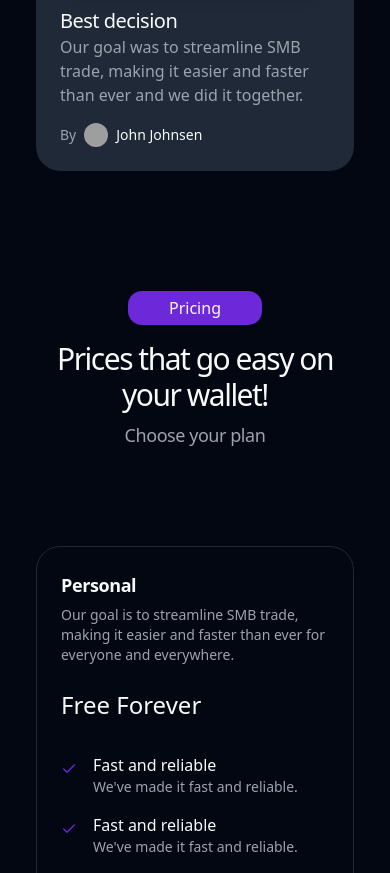
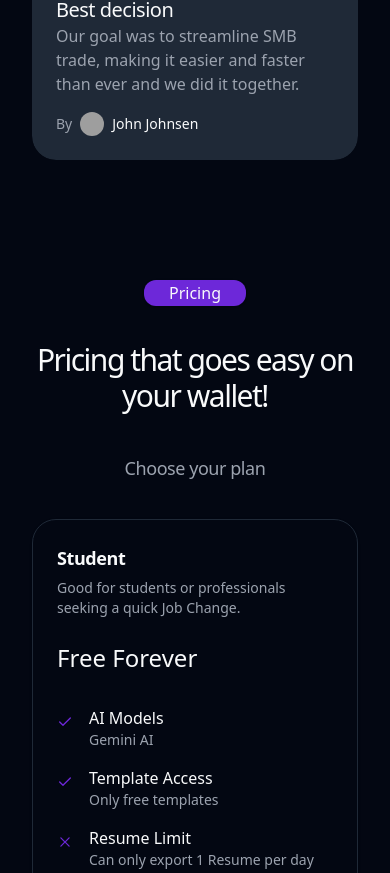
Before and after one commit to vishu221b/AI-Resume-Builder, a React (Vite) app: page / in a window 390 px wide. Shown: the part 1127-2000 px from the top of the page. Built offline with nearby package versions, Linux system fonts and the light colour scheme; no server answers; grey boxes are pictures that could not be loaded; a web font is replaced by a local one.

Commit message:
Landing Page Responsiveness fixed and finalizations done for designs (preliminary requirements) for all device types

```diff
--- a/src/App.tsx
+++ b/src/App.tsx
@@ -16,7 +16,7 @@ function App() {
       {isSignedIn ?
         <Navbar />
         : ""}
-      <div className='rounded-3xl shadow-xl mb-5]'>
+      <div className='rounded-3xl shadow-xl'>
         <Outlet />
       </div>
     </>
--- a/src/components/Footer.tsx
+++ b/src/components/Footer.tsx
@@ -73,7 +73,7 @@ export const Footer = () => {
     ];
 
     return (
-        <div className="w-full py-20 lg:py-20 bg-background text-foreground border border-gray-50 dark:border-0 rounded-b-3xl mt-10">
+        <div className="w-full py-20 lg:py-20 bg-background text-foreground border-0 border-gray-50 dark:border-0 rounded-b-3xl mt-0 bg-trasnparent">
             <div className="container mx-auto">
                 <div className="grid lg:grid-cols-2 gap-10 items-center">
                     <div className="flex gap-8 flex-col items-start">
--- a/src/components/Hero.tsx
+++ b/src/components/Hero.tsx
@@ -83,12 +83,12 @@ export const Hero = () => {
         max-h-[calc(100vh-20vh)]
         lg:max-h-[calc(100vh-30vh)]
         -translate-y-5
-        lg:-translate-y-0
+        lg:translate-y-5
         ">
-            <FramrDiv className="max-h-hull transition-transform delay-1000" id={"spline-box"}>
+            <FramrDiv className="lg:max-h-full transition-transform delay-1000" id={"spline-box"}>
                 <motion.img
                     src={HeroIllustration}
-                    className={`h-full w-full -z-50 overflow-visible`}
+                    className={`lg:h-full max-h-sm lg:max-h-full w-full -z-50 overflow-visible`}
                     alt=""
                     animate={{ scale: [1.2, 1.2, 1.2], x: [-screenW / -7.3, 0], opacity: [0, 1] }}
                     transition={{ duration: 1.2, delay: .4 }}
--- a/src/components/Pricing.tsx
+++ b/src/components/Pricing.tsx
@@ -1,4 +1,4 @@
-import { Check, MoveRight } from "lucide-react";
+import { Check, Cross, MoveRight } from "lucide-react";
 import { Badge } from "@/components/ui/badge";
 import {
     Card,
@@ -9,57 +9,99 @@ import {
 } from "@/components/ui/card";
 import { Button } from "@/components/ui/button";
 import { Link } from "react-router-dom";
+import { Cross2Icon } from "@radix-ui/react-icons";
 
 const pricingCardOptions = [
     {
-        cardTitle: "Personal",
-        cardDescription: "Our goal is to streamline SMB trade, making it easier and faster than ever for everyone and everywhere.",
+        cardTitle: "Student",
+        cardDescription: "Good for students or professionals seeking a quick Job Change.",
         priceAmount: 40,
         periodLabel: "month",
         isFree: true,
         keyPoints: [
             {
-                title: "Fast and reliable",
-                subTitle: "We've made it fast and reliable.",
+                title: "AI Models",
+                subTitle: "Gemini AI",
                 icon: <Check className="w-4 h-4 mt-2 text-primary" />
             },
             {
-                title: "Fast and reliable",
-                subTitle: "We've made it fast and reliable.",
+                title: "Template Access",
+                subTitle: "Only free templates",
                 icon: <Check className="w-4 h-4 mt-2 text-primary" />
             },
             {
-                title: "Fast and reliable",
-                subTitle: "We've made it fast and reliable.",
-                icon: <Check className="w-4 h-4 mt-2 text-primary" />
+                title: "Resume Limit",
+                subTitle: "Can only export 1 Resume per day",
+                icon: <Cross2Icon className="w-4 h-4 mt-2 text-primary" />
+            },
+            {
+                title: "Watermark",
+                subTitle: "Watermark included on exported files",
+                icon: <Cross2Icon className="w-4 h-4 mt-2 text-primary" />
             },
         ],
-        button: { label: "Sign up Today", action: "/auth/sign-up" }
+        button: { label: "Start Building", action: "/auth/sign-up" }
     },
     {
-        cardTitle: "Commercial",
+        cardTitle: "Professional",
         cardDescription: "Our goal is to streamline SMB trade, making it easier and faster than ever for everyone and everywhere.",
-        priceAmount: 40,
+        priceAmount: 15,
         isFree: false,
         periodLabel: "month",
         keyPoints: [
             {
-                title: "Fast and reliable",
-                subTitle: "We've made it fast and reliable.",
+                title: "AI Models",
+                subTitle: "Gemini AI, ChatGPT-3.5, ChatGPT-4o",
                 icon: <Check className="w-4 h-4 mt-2 text-primary" />
             },
             {
-                title: "Fast and reliable",
-                subTitle: "We've made it fast and reliable.",
+                title: "Template Access",
+                subTitle: "All free and premium templates",
                 icon: <Check className="w-4 h-4 mt-2 text-primary" />
             },
             {
-                title: "Fast and reliable",
-                subTitle: "We've made it fast and reliable.",
+                title: "Resume Limit",
+                subTitle: "Can export 100 Resumes",
+                icon: <Check className="w-4 h-4 mt-2 text-primary" />
+            },
+            {
+                title: "No Watermark",
+                subTitle: " Watermark is not Included",
                 icon: <Check className="w-4 h-4 mt-2 text-primary" />
             },
         ],
-        button: { label: "Sign up Today", action: "/auth/sign-up" }
+        button: { label: "Get Plan", action: "/auth/sign-up?plan=enterprise" }
+    },
+    {
+        cardTitle: "Enterprise",
+        spanMultiple: true,
+        cardDescription: "Our goal is to streamline SMB trade, making it easier and faster than ever for everyone and everywhere.",
+        priceAmount: 25,
+        isFree: false,
+        periodLabel: "month",
+        keyPoints: [
+            {
+                title: "AI Models",
+                subTitle: "All available AI models",
+                icon: <Check className="w-4 h-4 mt-2 text-primary" />
+            },
+            {
+                title: "Template Access",
+                subTitle: "All free and premium templates",
+                icon: <Check className="w-4 h-4 mt-2 text-primary" />
+            },
+            {
+                title: "Resume Limit",
+                subTitle: "Can export unlimited Resumes",
+                icon: <Check className="w-4 h-4 mt-2 text-primary" />
+            },
+            {
+                title: "Premium Customer Support",
+                subTitle: "Troubleshooting Support is provided",
+                icon: <Check className="w-4 h-4 mt-2 text-primary" />
+            },
+        ],
+        button: { label: "Get Plan", action: "/auth/sign-up?plan=enterprise" }
     },
 ]
 
@@ -68,19 +110,19 @@ export const Pricing = () => (
     <div className="w-full py-10 lg:py-10">
         <div className="container mx-auto">
             <div className="flex text-center justify-center items-center gap-4 flex-col">
-                <Badge className="px-10 py-1 text-md font-medium">Pricing</Badge>
-                <div className="flex gap-2 flex-col">
+                <Badge className="px-6 py-0 text-md font-medium rounded-sm">Pricing</Badge>
+                <div className="flex gap-10 my-5 flex-col border-0">
                     <h2 className="text-3xl md:text-5xl tracking-tighter max-w-xl text-center font-regular">
-                        Prices that go easy on your wallet!
+                        Pricing that goes easy on your wallet!
                     </h2>
                     <p className="text-lg leading-relaxed tracking-tight text-muted-foreground max-w-xl text-center">
                         Choose your plan
                     </p>
                 </div>
-                <div className={`grid pt-20 text-left grid-cols-1 sm:grid-cols-2 lg:grid-cols-${pricingCardOptions.length > 3 ? 3 : pricingCardOptions.length} w-full gap-8`}>
+                <div className={`grid p-0 text-left grid-cols-1 sm:grid-cols-2 lg:grid-cols-3 w-full gap-8 `}>
                     {pricingCardOptions.map((opt, i) =>
-                        <Link to={opt.button.action} className="max-h-lg">
-                            <Card className="w-full rounded-3xl hover:cursor-pointer hover:shadow-2xl border light:border-gray-50 min-h-full" key={i}>
+                        <Link to={opt.button.action} className={`max-h-lg ${opt.spanMultiple ? "sm:col-span-2 lg:col-span-1" : ""}`}>
+                            <Card className={`w-full rounded-3xl hover:cursor-pointer hover:shadow-2xl border light:border-gray-50 min-h-full`} key={i}>
                                 <CardHeader>
                                     <CardTitle>
                                         <span className="flex flex-row gap-4 items-center font-bold text-lg">
@@ -134,5 +176,5 @@ export const Pricing = () => (
                 </div>
             </div>
         </div>
-    </div>
+    </div >
 );
--- a/src/components/QuickstartForm.tsx
+++ b/src/components/QuickstartForm.tsx
@@ -32,11 +32,21 @@ export const Quickstart = () => {
       yoyo: true,
       delay: .4,
     })
+    gsap.fromTo("#start-building-form", {
+      opacity: 0,
+      scrollTrigger: "#try-it-now",
+      y: 100,
+      delay: .2,
+    }, {
+      y: 0,
+      opacity: 1,
+      delay: .8,
+    })
   })
   return (
-    <div className="py-12 md:px-6 md:py-24 shadow-2xl dark:shadow-none shadow-slate-100 drop-shadow-2xl rounded-3xl border-0 dark:border-0">
-      <div className="container max-w-6xl mx-auto">
-        <div className="grid sm:grid-cols-2 gap-8 sm:gap-20">
+    <div className=" py-12 md:py-24 xshadow-2xl dark:shadow-none xshadow-slate-100 drop-shadow-2xl rounded-3xl border-0 max-w-[89%] sm:max-w-[92%] xl:max-w-[1440px] mx-auto dark:border-0 px-4 xl:px-0 dark:px-0">
+      <div className="max-w-7xl mx-auto">
+        <div className="grid sm:grid-cols-2 gap-8 sm:gap-12">
           <div className="flex flex-col gap-6">
             <div className="flex flex-col gap-4">
               <div>
@@ -78,13 +88,20 @@ export const Quickstart = () => {
                   Choose from over 100+ Free Professional Resume Templates.
                 </p>
               </div>
+
             </div>
+            <p className="text-lg leading-relaxed tracking-tight text-muted-foreground max-w-sm text-left">
+              Start your journey today towards a better Career.
+            </p>
           </div>
 
-          <div className="justify-center flex items-center">
-            <div className="rounded-md text-center flex flex-col border border-gray-50 dark:border-gray-900 shadow-lg min-w-full md:max-w-[50%] p-8 gap-4">
-              <p className="text-auto mx-auto" id="try-it-now">Start Building</p>
+          <div className="justify-center flex items-center" id="start-building-form">
+            <div className="rounded-3xl text-center flex flex-col border border-slate-100 dark:border-gray-900 xl:shadow-lg min-w-full md:max-w-[50%] px-2 py-8 gap-5 justify-around min-h-full sm:min-h-auto">
+              <div className="flex flex-col gap-4">
+                <p className="text-auto mx-auto" id="try-it-now">Start Building Now</p>
                 <DropdownMenuSeparator />
+              </div>
+              <div className="flex flex-col gap-6 min-h-full">
                 <div className="grid w-full max-w-sm items-center gap-2 mx-auto">
                   <Label htmlFor="firstname">First name</Label>
                   <Input
@@ -151,7 +168,7 @@ export const Quickstart = () => {
                       />
                     </PopoverContent>
                   </Popover>
-              </div>
+                </div></div>
               {/* <div className="grid w-full max-w-sm items-center gap-2 mx-auto">
                                 <Label htmlFor="picture">Upload resume</Label>
                                 <Input id="picture" type="file" className="border border-gray-100 shadow-sm drop-shadow-xl" />
--- a/src/components/navbar/Navbar.tsx
+++ b/src/components/navbar/Navbar.tsx
@@ -14,15 +14,24 @@ const Navbar = () => {
             border-gray-100
             dark:border-gray-900
             rounded-2xl p-2
-            shadow-lg mx-1 my-2
+            xshadow-lg
+            my-1
+            mb-10
             flex sm:flex-row gap-4
             justify-between
             md:justify-center
             items-center
-            px-4 z-50
+            px-4
+            z-50
             min-h-20
+            w-[94%]
+            mx-auto
+            md:max-w-[94%]
+        xl:max-w-[1320px]
+
             "
         >
+            {/* lg:max-w-[1400px] */}
             <div className="md:hiddens">
                 <Sidebar />
             </div>
--- a/src/pages/LandingPage.tsx
+++ b/src/pages/LandingPage.tsx
@@ -18,12 +18,11 @@ const LandingPage = ({ doNavigation = false }: LandingPageProps) => {
     return <Navigate to={"/home"} />
   }
   return (
-    <div className='max-w-screen m-1 pt-5 overflow-hidden'>
+    <div className='w-screen sm:container max-w-[1840px] sm:border-0 rounded-3xl my-1 mx-auto pt-1'>
       <SignedOut>
-        <div className='shadow-lg flex justify-around sm:justify-between border mb-10 p-3 rounded-xl gap-10 font-sans'>
+        <div className='shadow-lg flex justify-around sm:justify-between border mb-10 p-3 rounded-xl gap-10 font-sans max-w-[95%] sm:max-w-[98%] mx-auto'>
           <Sidebar />
-          <NavMenu>
-          </NavMenu>
+          <NavMenu />
         </div>
       </SignedOut>
       <div className='border-0 border-gray-900 rounded-3xl'>
```
Lines whose indentation alone changed are shown as unchanged.
